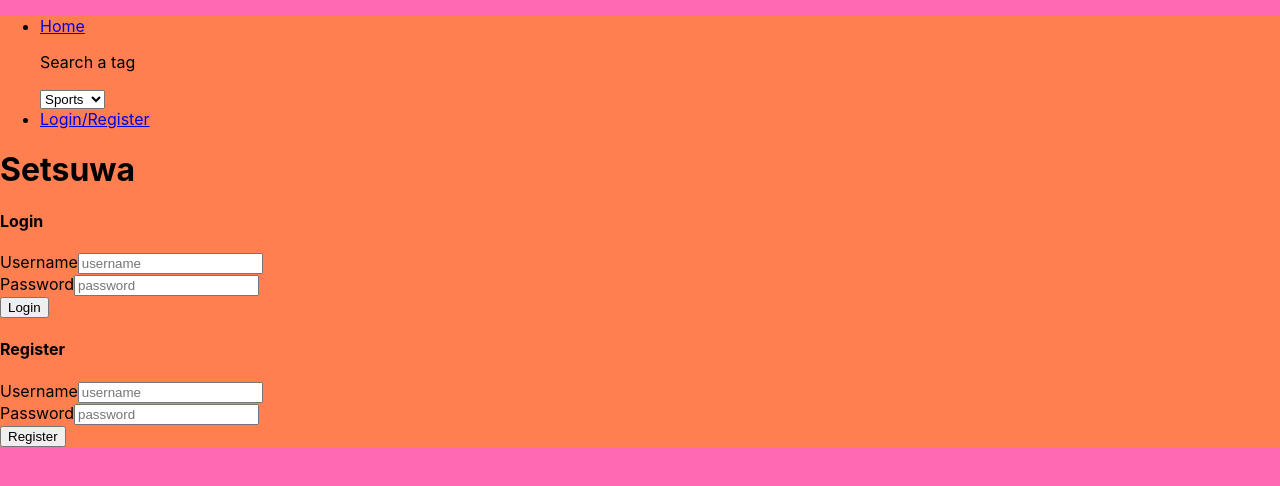
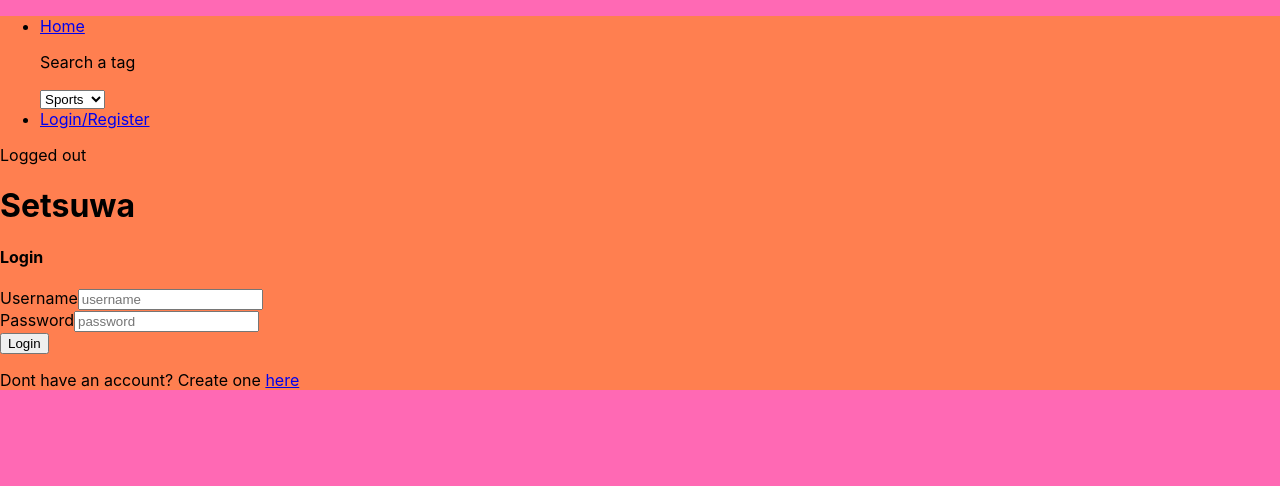
Before and after one commit to jtorbett23/setsuwa, a React (Create React App) app in the folder react_frontend/: page /login in a window 1280 px wide. Shown: the top 486 px of the page. Built offline with nearby package versions, Linux system fonts and the light colour scheme.

Commit message:
Creat register page for non-users

```diff
--- a/react_frontend/src/App.js
+++ b/react_frontend/src/App.js
@@ -3,22 +3,31 @@ import {
   BrowserRouter as Router,
   Switch,
   Route,
-  Link
+  Link,
+  Redirect
 } from "react-router-dom";
 import axios from 'axios';
+import Login from './components/Login'
+import Register from './components/Register'
+import MakePost from './components/MakePost'
+import SinglePostHookContainer from './containers/SinglePostHookContainer'
 import Posts from './containers/Posts'
-import Login from './components/Login'
 import './static/css/App.css';
 
 export default class App extends Component {
   state = {
     loggedIn: false,
-    food: 'rice',
     username: null,
     password: null,
     user_id: null,
     loggedInMessage: false,
-    registerMessage: false
+    logInMessage: false,
+    registerPayload: null,
+    title: null,
+    blog: null,
+    tags: null,
+    post: null,
+    posts: null,
   }
 
   handleUsername (e) {
@@ -27,39 +36,51 @@ export default class App extends Component {
   handlePassword (e) {
     this.setState({password: e.target.value})
   }
+  handleTitle (e) {
+    this.setState({title: e.target.value})
+  }
+  handleBlog (e) {
+    this.setState({blog: e.target.value})
+  }
+  handleTags (e) {
+    this.setState({tags: e.target.value})
+  }
 
   getID() {
-    let headers = {
-      "Access-Control-Allow-Origin": "http://localhost:5000/",
-      "Access-Control-Allow-Methods": "GET, POST",
-      "Access-Control-Allow-Credentials": "true",
-      "Access-Control-Allow-Headers": "Access-Control-Allow-Origin, Access-Control-Allow-Origin"
-    }
-
     axios.post(`http://localhost:5000/auth/login?username=${this.state.username}&password=${this.state.password}`)
       .then(res => {
         if(res.data.user_id) {
           this.setState({user_id: res.data.user_id})
           this.setState({loggedInMessage: "Logged in"})
+          this.setState({loggedIn: true})
         }
         if(res.data.message) {
-          this.setState({loggedInMessage: res.data.message})
+          this.setState({logInMessage: res.data.message})
+          this.setState({loggedIn: false})
         }
-        console.log(res.data)
       })
     }
 
     createUser() {
-    let headers = {
-      "Access-Control-Allow-Origin": "http://localhost:5000/",
-      "Access-Control-Allow-Methods": "GET, POST",
-      "Access-Control-Allow-Credentials": "true",
-      "Access-Control-Allow-Headers": "Access-Control-Allow-Origin, Access-Control-Allow-Origin"
+      axios.post(`http://localhost:5000/auth/register?username=${this.state.username}&password=${this.state.password}`)
+      .then(res => {
+        this.setState({registerPayload: res})
+      })
+      .catch(err => {
+        this.setState({registerPayload: err.response})
+      })
     }
 
-    axios.post(`http://localhost:5000/auth/register?username=${this.state.username}&password=${this.state.password}`)
+    createPost() {
+      axios.post(`http://localhost:5000/db/post?user_id=${this.state.user_id}&title=${this.state.title}&content=${this.state.blog}&tag=${this.state.tags}`)
       .then(res => {
-        this.setState({registerMessage: res.data.message})
+        if(res.status === 200) {
+            this.setState({post: res.data.post_id})
+            console.log(res.data.post_id)
+        }
+        if(res.status === 500) {
+          console.log('didnt work') // need to alter this
+        }
       })
     }
 
@@ -72,9 +93,12 @@ export default class App extends Component {
       this.createUser()
     }
 
+    logout() {
+      window.location.reload(false);
+    }
+
   componentDidUpdate() {
     console.log("woop")
-    console.log(this.state.user_id)
   }
 
   render() {
@@ -104,7 +128,7 @@ export default class App extends Component {
                           <Link to="/useraccount">User account</Link>
                       </li>
                       <li>
-                          <Link id="logout" to="/">Logout</Link>
+                          <Link onClick={this.logout} id="logout" to="/">Logout</Link>
                       </li>
                     </div>
                   }
@@ -114,25 +138,44 @@ export default class App extends Component {
                     </li>
                   }
               </ul>
+              <p id="loginMsg">{this.state.loggedInMessage !== false ? this.state.loggedInMessage : 'Logged out'}</p>
           </nav>
 
           <h1>Setsuwa</h1>
 
           <Switch>
+              <Route path="/post/:id">
+                   <SinglePostHookContainer />
+              </Route>
               <Route path="/login">
+                  {this.state.loggedIn ? <Redirect to="/" /> :
                     <Login
                   handleUsername={this.handleUsername.bind(this)}
                   handlePassword={this.handlePassword.bind(this)}
                   handleLogin={this.handleLogin.bind(this)}
+                  logInMessage={this.state.logInMessage} />}
+                  </Route>
+                  <Route path="/register">
+                  <Register
+                  handleUsername={this.handleUsername.bind(this)}
+                  handlePassword={this.handlePassword.bind(this)}
                   handleRegister={this.handleRegister.bind(this)}
-                  loggedInMessage={this.state.loggedInMessage}
-                  registerMessage={this.state.registerMessage}/>
+                  registerPayload={this.state.registerPayload}/>
               </Route>
               <Route path="/users">
                   {/* <Users /> */}
               </Route>
+              <Route path="/createpost">
+                  {this.state.post !== null ? <Redirect to={`/post/${this.state.post}`} /> :
+                  <MakePost
+                  handleTitle={this.handleTitle.bind(this)}
+                  handleBlog={this.handleBlog.bind(this)}
+                  handleTags={this.handleTags.bind(this)}
+                  createPost={this.createPost.bind(this)}/>}
+              </Route>
               <Route path="/">
-                  <Posts food={this.state.food} />
+                  {/* <Posts post={this.state.post} /> */}
+                  <p>This is the home page that will display "Posts"</p>
               </Route>
           </Switch>
         </div>
--- a/react_frontend/src/components/Login.js
+++ b/react_frontend/src/components/Login.js
@@ -7,32 +7,32 @@ export default class Login extends Component {
                 <div className="login">
                     <form onSubmit={this.props.handleLogin}>
                         <h4>Login</h4>
-                        <label for="username">Username</label>
+                        <label htmlFor="username">Username</label>
                         <input type="text" name="username" placeholder="username" onChange={this.props.handleUsername}></input>
                         <br/>
-                        <label for="password">Password</label>
-                        <input type="text" name="password" placeholder="password" onChange={this.props.handlePassword}></input>
+                        <label htmlFor="password">Password</label>
+                        <input type="password" name="password" placeholder="password" onChange={this.props.handlePassword}></input>
                         <br/>
                         <input type="submit" value="Login" />
                     </form>
+                <p id="loginMsg">{this.props.logInMessage !== false ? this.props.logInMessage : null}</p>
                 </div>
 
-                <p id="loginMsg">{this.props.loggedInMessage !== false ? this.props.loggedInMessage : null}</p>
+                <p>Dont have an account? Create one <a href='/register'>here</a></p>
 
-                <div className="Register">
+                {/* <div className="Register">
                     <form onSubmit={this.props.handleRegister}>
                         <h4>Register</h4>
-                        <label for="username">Username</label>
+                        <label htmlFor="username">Username</label>
                         <input type="text" name="username" placeholder="username" onChange={this.props.handleUsername}></input>
                         <br/>
-                        <label for="password">Password</label>
-                        <input type="text" name="password" placeholder="password" onChange={this.props.handlePassword}></input>
+                        <label htmlFor="password">Password</label>
+                        <input type="password" name="password" placeholder="password" onChange={this.props.handlePassword}></input>
                         <br/>
                         <input type="submit" value="Register" />
                     </form>
-                </div>
-
-                <p id="RegisterMsg">{this.props.registerMessage !== false ? this.props.registerMessage : null}</p>
+                {this.props.registerPayload.status === 200 ? this.show() : <p id="RegisterMsg">{this.props.registerPayload.data.message}</p>}
+                </div> */}
 
             </div>
         )
--- /dev/null
+++ b/react_frontend/src/components/Register.js
@@ -0,0 +1,26 @@
+import React, { Component } from 'react'
+
+export default class Register extends Component {
+    render() {
+        return (
+            <div className="Register">
+            <form onSubmit={this.props.handleRegister}>
+                <h4>Register</h4>
+                <label htmlFor="username">Username</label>
+                <input type="text" name="username" placeholder="username" onChange={this.props.handleUsername}></input>
+                <br/>
+                <label htmlFor="password">Password</label>
+                <input type="password" name="password" placeholder="password" onChange={this.props.handlePassword}></input>
+                <br/>
+                <input type="submit" value="Register" />
+            </form>
+
+            <p id="RegisterMsg">{this.props.registerPayload !== null ? (this.props.registerPayload.status === 200 ? <a href='/login'>Login</a> : this.props.registerPayload.data.message) : null}</p>
+
+        {/* {this.props.registerPayload.status && <p id="RegisterMsg">{this.props.registerPayload.data.message}</p>}  */}
+        {/* {(this.props.registerPayload && this.props.registerPayload.status === 200) && } */}
+        {}
+        </div>
+        )
+    }
+}
```
Lines whose indentation alone changed are shown as unchanged.
